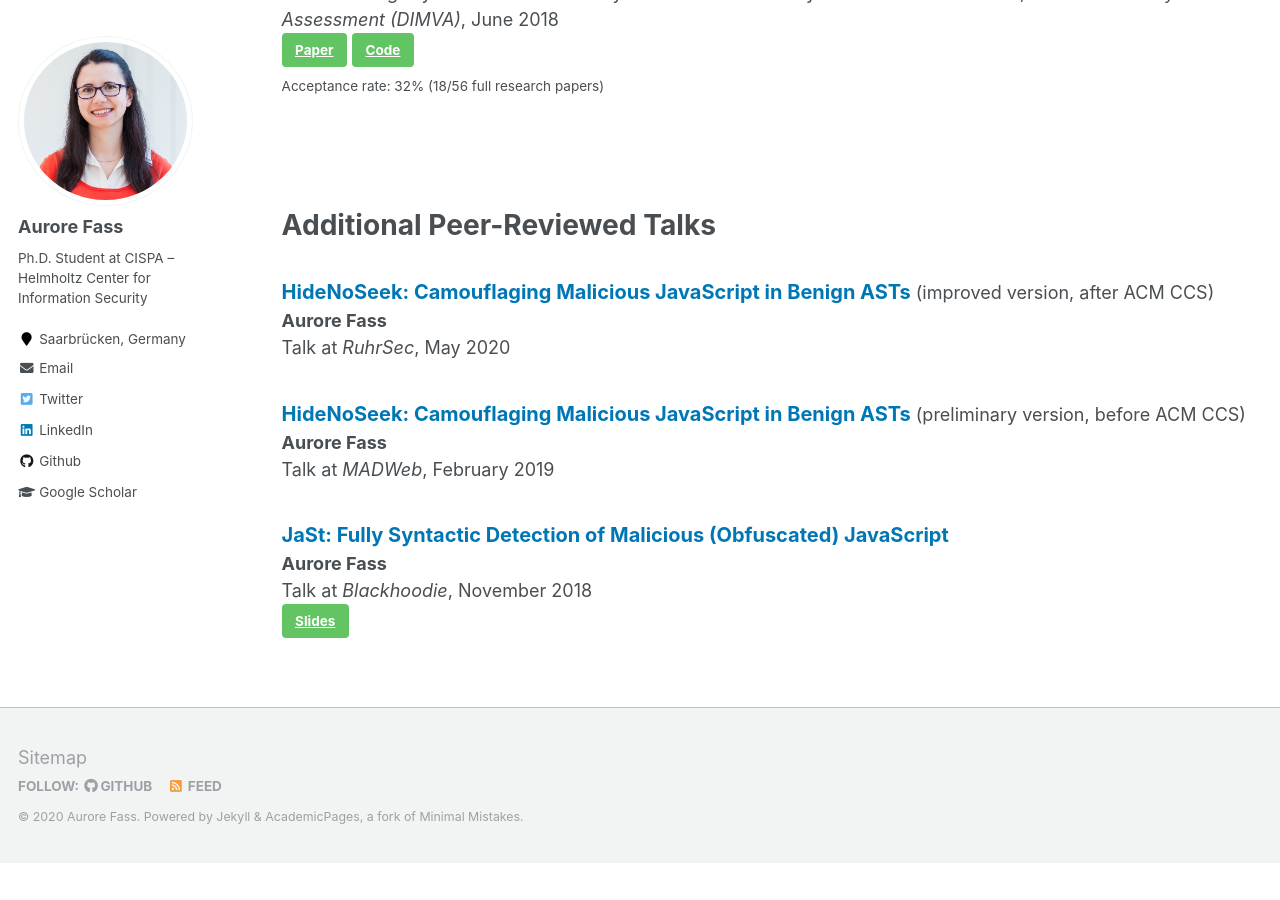
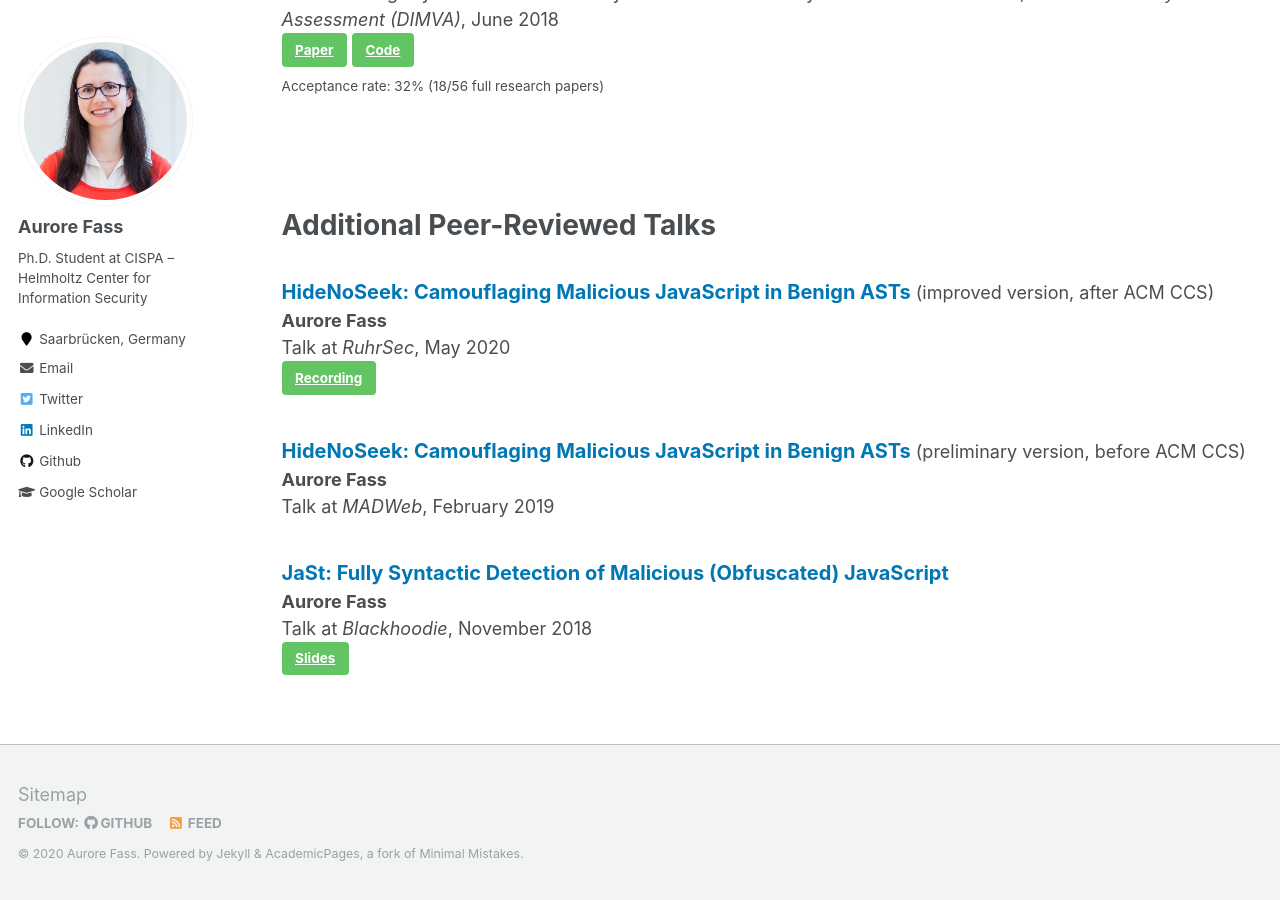
Before and after one commit to Aurore54F/aurore54f.github.io, a Jekyll site: the page built from _pages/publications.md, in a window 1280 px wide and 900 px high, scrolled down 664 px. Built offline with Jekyll 4.4.1, drawn with Linux system fonts in a browser that asks for light colours; before the commit the page ends 1527 px from its top, so only the background shows below that.

Commit message:
Added RuhrSec recording link in Talks

```diff
--- a/_includes/archive-single-talk.html
+++ b/_includes/archive-single-talk.html
@@ -7,6 +7,9 @@
            {% if post.slideurl %}
             <br><a href="{{ post.slideurl }}" target="_blank" class="btn btn--success" role="button">Slides</a>
           {% endif %}
+          {% if post.recording %}
+            <br><a href="{{ post.recording }}" target="_blank" class="btn btn--success" role="button">Recording</a>
+          {% endif %}
           </p>
 
   </article>
```
Also changed, not shown: _talks/HideNoSeek2.md (+1 -0 lines).
